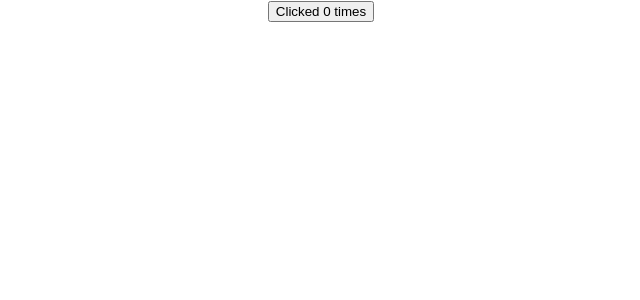
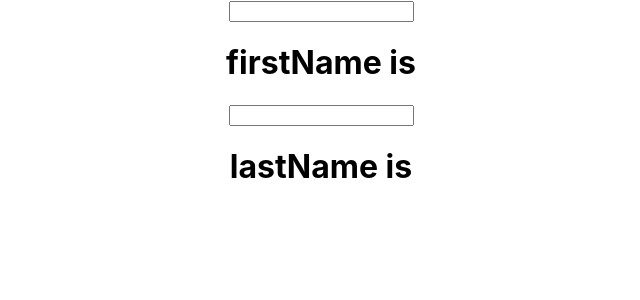
Before and after one commit to mittalaakash/hooks, a React (Create React App) app: page / in a window 1280 px wide. Shown: the top 300 px of the page, without its empty margins (319-959 px from the left). Built offline with nearby package versions, Linux system fonts and the light colour scheme.

Commit message:
Hook with spread

```diff
--- a/src/App.js
+++ b/src/App.js
@@ -1,10 +1,10 @@
 import './App.css';
-import HookCounter from './Components/HookCounter';
+import HookCounterThree from './Components/HookCounterThree';
 
 function App() {
   return (
     <div className='App'>
-      <HookCounter />
+      <HookCounterThree />
     </div>
   );
 }
--- a/src/Components/HookCounter.js
+++ b/src/Components/HookCounter.js
@@ -1,17 +1,26 @@
 import React, { useState } from 'react';
 
 function HookCounter() {
-  const [count, setCount] = useState(0);
+  const initialCount = 0;
+  const [count, setCount] = useState(initialCount);
+
+  const incrementFive = () => {
+    for (let index = 0; index < 5; index++) {
+      setCount(prevCount => prevCount + 1);
+    }
+  };
 
   return (
     <div>
-      <button
-        onClick={() => {
-          setCount(count + 1);
-        }}
-      >
-        Clicked {count} times
+      Count: {count}
+      <button onClick={() => setCount(initialCount)}>Reset</button>
+      <button onClick={() => setCount(prevCount => prevCount + 1)}>
+        Increment
       </button>
+      <button onClick={() => setCount(prevCount => prevCount - 1)}>
+        Decrement
+      </button>
+      <button onClick={incrementFive}>Increment 5</button>
     </div>
   );
 }
--- /dev/null
+++ b/src/Components/HookCounterThree.js
@@ -0,0 +1,21 @@
+import React, { useState } from 'react';
+
+function HookCounterThree() {
+  const [name, setName] = useState({ firstName: '', lastName: '' });
+  return (
+    <div>
+      <input
+        type='text'
+        onChange={e => setName({ ...name, firstName: e.target.value })}
+      />
+      <h1>firstName is {name.firstName}</h1>
+      <input
+        type='text'
+        onChange={e => setName({ ...name, lastName: e.target.value })}
+      />
+      <h1>lastName is {name.lastName}</h1>
+    </div>
+  );
+}
+
+export default HookCounterThree;
```
Also changed, not shown: src/Components/HookCounterFour.js (added, +7 -0 lines).
